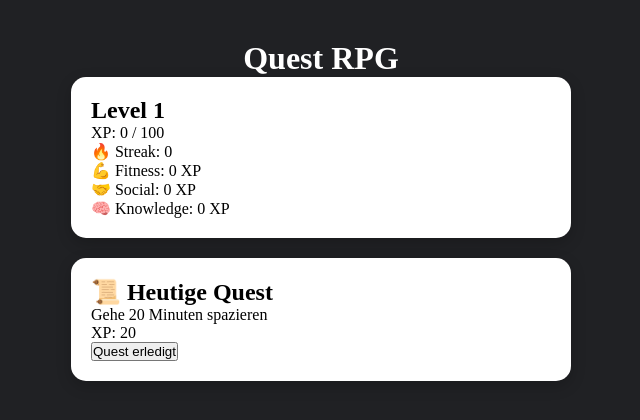
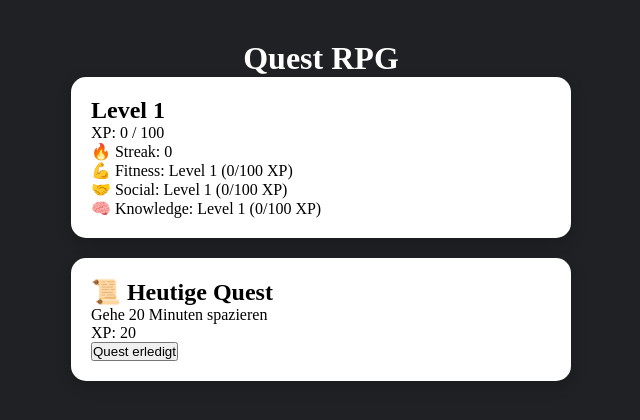
Before and after one commit to Cheryptis/quest-rpg, a React (Vite) app: page / in a window 1280 px wide. Shown: the top 420 px of the page, without its empty margins (319-959 px from the left). Built offline with nearby package versions, Linux system fonts and the light colour scheme.

Commit message:
Included attribute-specific level and xp progress in playerCard

```diff
--- a/src/App.jsx
+++ b/src/App.jsx
@@ -86,7 +86,6 @@ function App() {
   };
 
   const totalXp = getTotalXp(attributes);
-  console.log("Total XP:", totalXp);
   const levelInfo = getLevelInfo(totalXp);
   const player = {
     level: levelInfo.level,
@@ -99,7 +98,9 @@ function App() {
   return (
     <div className="app">
       <Header />
-      <PlayerCard player={player}/>
+      <PlayerCard
+        player={player}
+        getLevelInfo={getLevelInfo}/>
       <QuestCard
         quest={quests[currentQuestIndex]}
         completeQuest={completeQuest}
--- a/src/components/PlayerCard.jsx
+++ b/src/components/PlayerCard.jsx
@@ -1,6 +1,6 @@
 import "../styles/player-card.css";
 
-const attributeInfo = {
+const attributeDesign = {
   fitness: {
     name: "Fitness",
     icon: "💪"
@@ -15,7 +15,9 @@ const attributeInfo = {
   },
 };
 
-function PlayerCard({player}) {
+
+
+function PlayerCard({player, getLevelInfo}) {
     const { level, xp, xpNeeded, streak, attributes } = player;
     return (
         <section className="player-card">
@@ -26,11 +28,14 @@ function PlayerCard({player}) {
             <p>🔥 Streak: {streak}</p>
 
             {
-                Object.entries(attributes).map(([attribute, attributeData]) => (
-                    <p key={attribute}>
-                            {attributeInfo[attribute].icon} {attributeInfo[attribute].name}: {attributeData.xp} XP
-                    </p>
-                ))
+                Object.entries(attributes).map(([attribute, attributeData]) => {
+                    const attributeInfo = getLevelInfo(attributeData.xp);
+                    return (
+                      <p key={attribute}>
+                        {attributeDesign[attribute].icon} {attributeDesign[attribute].name}: Level {attributeInfo.level} ({attributeInfo.currentXp}/{attributeInfo.xpNeeded} XP)
+                      </p>
+                    );
+                })
             }
         </section>
     );
```
